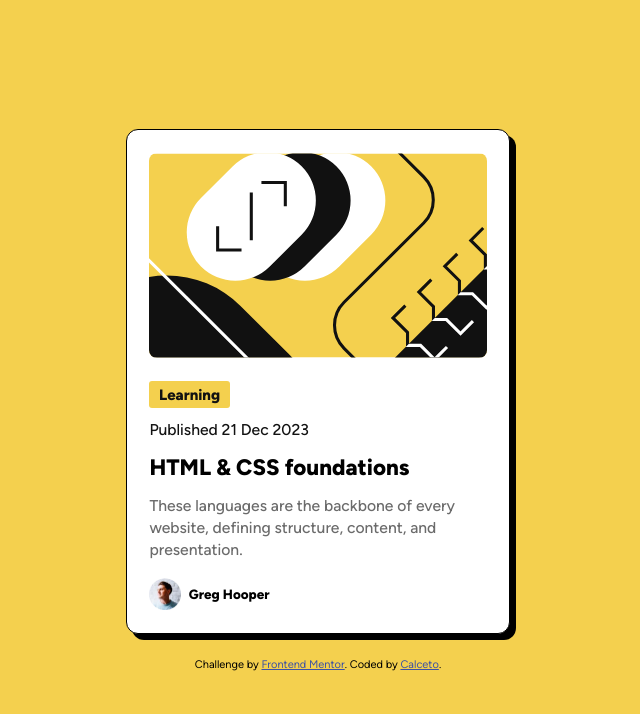
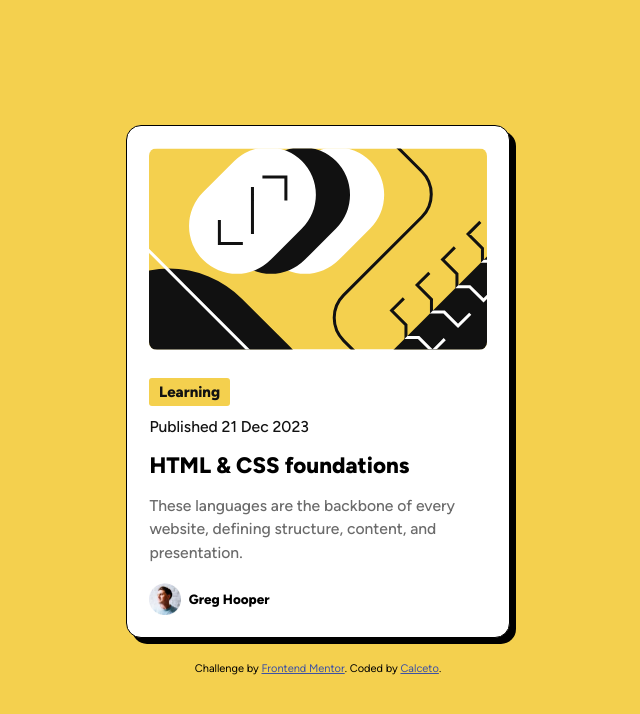
Before and after one commit to Calceto23/blog-preview-card, a plain HTML site: page index.html in a window 1280 px wide. Shown: the whole page, without its empty margins (322-962 px from the left). Drawn offline with Linux system fonts and the light colour scheme.

Commit message:
style: scale up card proportions and update screenshot

```diff
--- a/style.css
+++ b/style.css
@@ -28,7 +28,7 @@ body {
     max-width: 90%;
     background-color: hsl(0, 0%, 100%);
     padding: 1.4rem;
-    border-radius: 12px;
+    border-radius: 15px;
     border: solid 1px #000;
     box-shadow: 6px 6px 0 0 #000;
     cursor: pointer;
@@ -42,12 +42,12 @@ body {
 
 .ilustration-container {
     width: 100%;
-    margin-bottom: 1.4rem;
+    margin-bottom: 1.5rem;
 }
 
 .ilustration-img {
     width: 100%;
-    height: 100%;
+    height: auto;
     object-fit: cover;
     border-radius: 8px;
 }
@@ -68,21 +68,21 @@ body {
     font-size: .980rem;
     font-weight: 500;
     color: hsl(0, 0%, 7%);
-    margin-bottom: .980rem;
+    margin-bottom: 1rem;
 }
 
 h1 {
     font-size: 1.4rem;
     font-weight: 800;
-    margin-bottom: .840rem;
+    margin-bottom: .940rem;
 }
 
 p {
     font-size: clamp(0.840rem, 2.5vw, 0.980rem);
     color: hsl(0, 0%, 42%);
     font-weight: 500;
-    line-height: 1.4;
-    margin-bottom: 1.12rem;
+    line-height: 1.5;
+    margin-bottom: 1.15rem;
 }
 
 .avatar-container {
```
Also changed, not shown: assets/images/screenshot.png.
